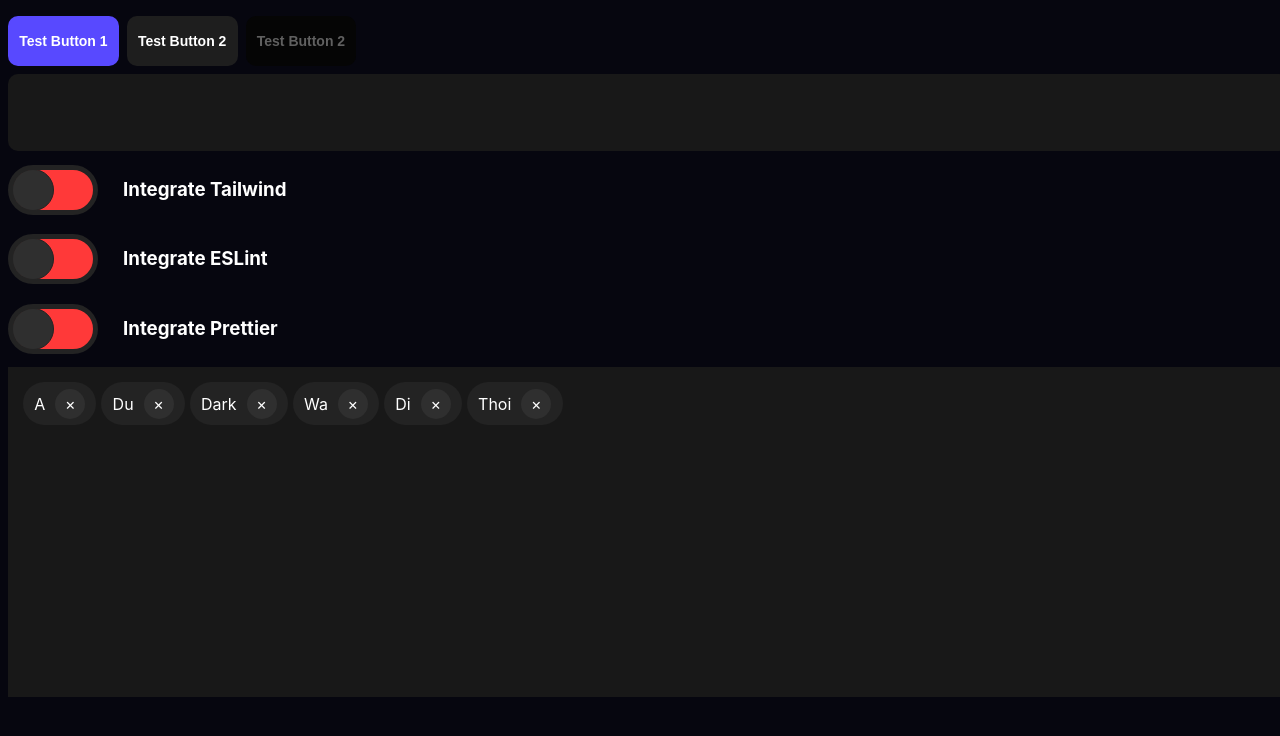
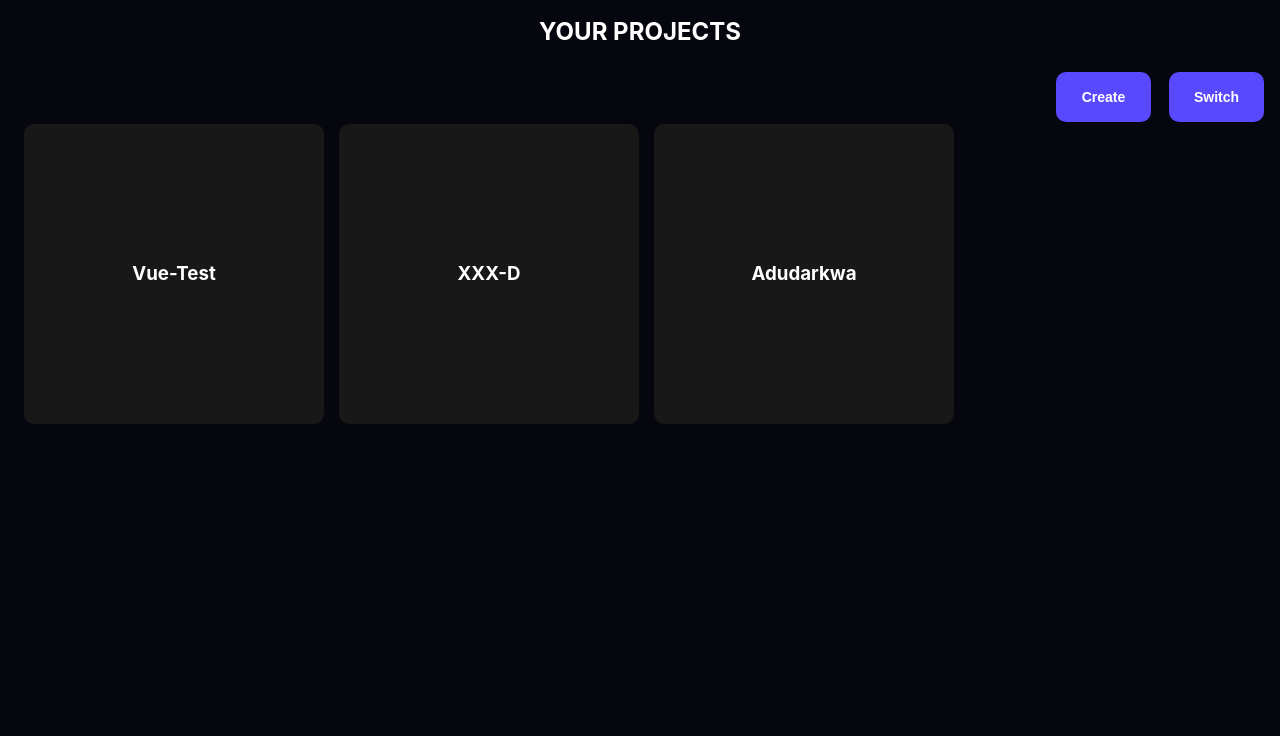
Before and after one commit to surtr1st/inisha, a Vue app: page / in a window 1280 px wide. Shown: the top 736 px of the page. Built offline with nearby package versions, Linux system fonts and the light colour scheme.

Commit message:
remove test data and add home

```diff
--- a/src/App.vue
+++ b/src/App.vue
@@ -1,73 +1,7 @@
 <script setup lang="ts">
-import { ref } from 'vue';
-import Button from './components/Button.vue';
-import Input from './components/Input.vue';
-import Modal from './components/Modal.vue';
-import List from './components/List.vue';
-import Switch from './components/Switch.vue';
-import Assignments from './components/containers/Assignments.vue';
-import { TItemBox } from './types';
-
-const openModal = ref(false);
-const items = ref<TItemBox[]>([
-   {
-      label: 'Vue',
-      image: '',
-      event: () => console.log('Vue'),
-   },
-   {
-      label: 'React',
-      image: '',
-      event: () => console.log('React'),
-   },
-   {
-      label: 'Express',
-      image: '',
-      event: () => console.log('Express'),
-   },
-]);
-const switches = ref<{ title: string; mark: () => void }[]>([
-   {
-      title: 'Integrate Tailwind',
-      mark: () => console.log('Tailwind'),
-   },
-   {
-      title: 'Integrate ESLint',
-      mark: () => console.log('ESLint'),
-   },
-   {
-      title: 'Integrate Prettier',
-      mark: () => console.log('Prettier'),
-   },
-]);
-
-const chips = ['A', 'Du', 'Dark', 'Wa', 'Di', 'Thoi'];
+import Home from './views/Home.vue';
 </script>
 
 <template>
-   <Button
-      title="Test Button 1"
-      color="primary"
-      @click="openModal = !openModal" />
-   <Button
-      title="Test Button 2"
-      color="secondary" />
-   <Button
-      disabled
-      title="Test Button 2"
-      color="secondary" />
-   <Input />
-
-   <Modal
-      title="Test Modal 1"
-      :open="openModal"
-      @close="() => (openModal = !openModal)">
-      <List :items="items" />
-   </Modal>
-   <Switch
-      v-for="(item, index) in switches"
-      :key="index"
-      :title="item.title"
-      @mark="item.mark" />
-   <Assignments :items="chips" />
+   <Home />
 </template>
```
